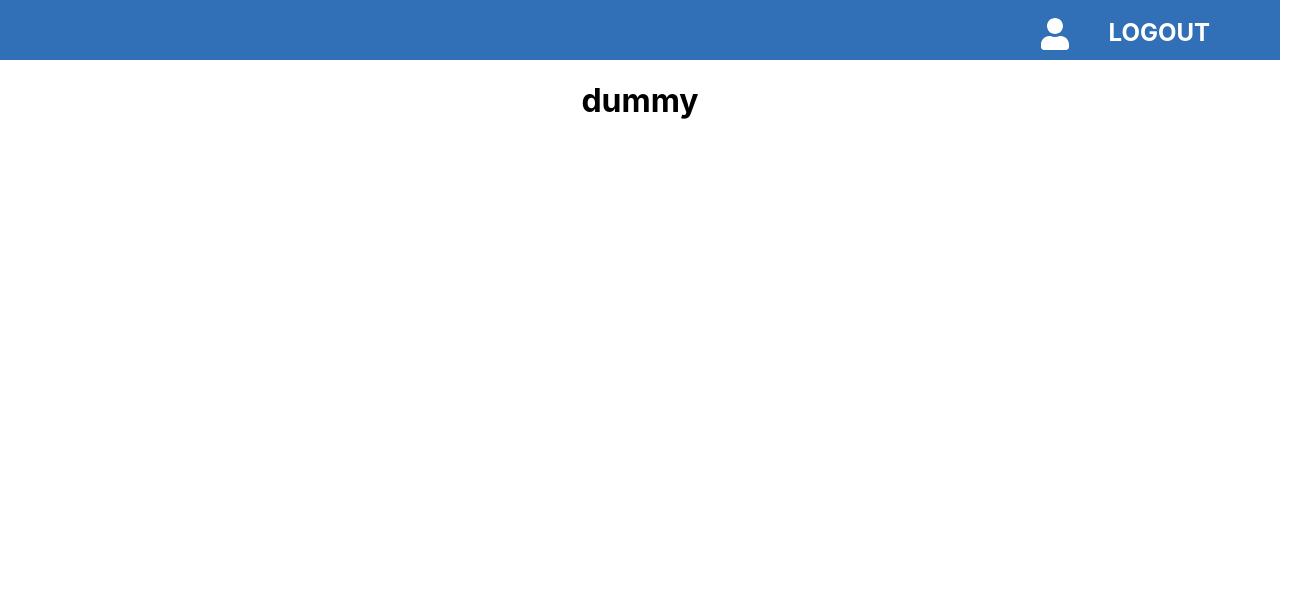
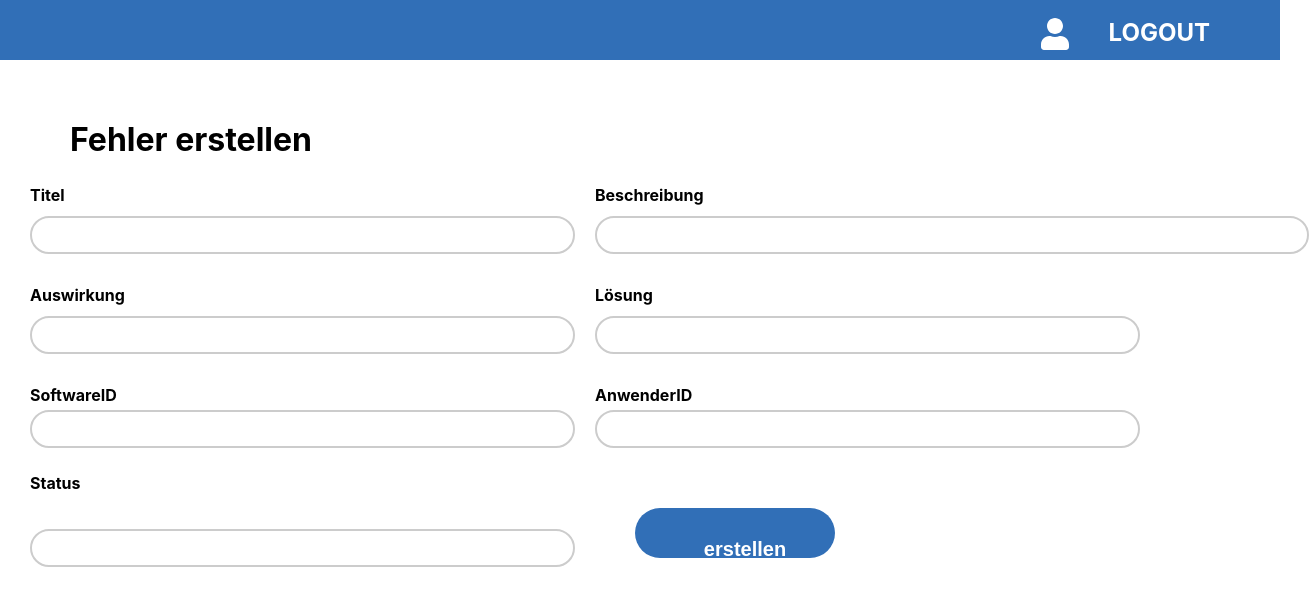
Before and after one commit to HuSchKa2020/Studienarbeit, a React (Create React App) app in the folder client/: page /fehler/erstellen in a window 1280 px wide. Shown: the top 606 px of the page, 1309 px wide, since content can reach past the window. Built offline with nearby package versions, Linux system fonts and the light colour scheme; no server answers.

Commit message:
FehlerErstellen

```diff
--- a/client/src/App.js
+++ b/client/src/App.js
@@ -13,6 +13,8 @@ import Login from "./components/Login";
 import Fehlertabelle from "./components/Fehlertabelle";
 import Fehlersuche from "./components/Fehlersuche";
 import Fehler from "./components/EinzelnerFehler";
+import FehlerErstellen from "./components/FehlerErstellen";
+
 
 function App() {
   return (
@@ -28,7 +30,7 @@ function App() {
           <Toolbar />
           <PrivateRoute exact path="/" component={dummy} />
           <PrivateRoute exact path="/fehler" component={Fehlersuche} />
-          <PrivateRoute exact path="/fehler/erstellen" component={dummy} />
+          <PrivateRoute exact path="/fehler/erstellen" component={FehlerErstellen} />
           <PrivateRoute exact path="/analyse" component={dummy} />
           <PrivateRoute exact path="/fehler/ansicht/:id" component={Fehler} />
         </>
--- /dev/null
+++ b/client/src/components/FehlerErstellen.css
@@ -0,0 +1,68 @@
+.ErstellContainer{
+  margin: 10px 20px;
+  width: 1130px;
+  display: grid;
+  grid-template-columns: 50% 50%;
+  grid-template-rows: 100px 100px 100px auto;
+}
+select {
+  /* ... */
+  box-shadow: 2px 2px 5px 1px rgba(0,0,0,0.3);
+  border-radius: 3px;
+}
+
+#Ueberschrift{
+
+  grid-column-start: 1;
+  grid-row-start: 1;
+  text-align: left;
+  margin: 10px 50px
+}
+
+#TitelContainer{
+
+  grid-column-start: 1;
+  grid-row-start: 2;
+}
+
+#BeschreibungContainer{
+
+  grid-column-start: 2;
+  grid-row-start: 2;
+}
+
+#AuswirkungContainer{
+
+  grid-column-start: 1;
+  grid-row-start: 3;
+}
+
+#LoesungContainer{
+
+  grid-column-start: 2;
+  grid-row-start: 3;
+}
+
+#StatusContainer{
+
+  grid-column-start: 1;
+  grid-row-start: 5;
+}
+
+#SoftwareidContainer{
+  grid-column-start: 1;
+  grid-row-start: 4;
+}
+
+#AnwenderidContainer{
+  grid-column-start: 2;
+  grid-row-start: 4;
+}
+
+#btnFehlerErstellen{
+  width: 200px;
+  height: 50px;
+  grid-column-start: 2;
+  grid-row-start: 5;
+  margin: 50px 50px ;
+}
--- /dev/null
+++ b/client/src/components/FehlerErstellen.js
@@ -0,0 +1,206 @@
+import axios from "axios";
+import React, { useState } from "react";
+import { URL_POST_FEHLERERSTELLEN } from "../constants";
+import "./FehlerErstellen.css";
+
+const Fehlererstellen = () => {
+  const [titel, setTitel] = useState("");
+  const [beschreibung, setBeschreibung] = useState("");
+  const [lösung, setLösung] = useState("");
+  const [auswirkung, setAuswirkung] = useState("");
+  const [status, setStatus] = useState("");
+  const [softwareid, setSoftwareid] = useState();
+  const [anwenderid, setAnwenderid] = useState("");
+
+  const handleSubmit = (e) => {
+
+    e.preventDefault();
+
+    console.log("Hello");
+
+    console.log(softwareid)
+    axios({
+      method: "POST",
+      data: {
+        titel: titel,
+        beschreibung: beschreibung,
+        lösung: lösung,
+        auswirkung: auswirkung,
+        status: status,
+        softwareid: softwareid,
+        anwenderid: anwenderid,
+      },
+      withCredentials: true,
+      url: URL_POST_FEHLERERSTELLEN,
+    }).then((res) => {
+      console.log(res);
+      const data = res.data;
+      if(data.success === true) {
+        //erstellen eines Fehlers erfolgreich
+        console.log(data.message);
+      }else{
+        //eintrag konnte nicht erstellt werden
+        console.log(data.message);
+      }
+    });
+  };
+
+  return (
+    <div className="ErstellContainer">
+      <h1 id="ueberschrift">Fehler erstellen</h1>
+
+      <div className="field" id="TitelContainer">
+        <label>Titel</label>
+        <input
+          className="inputField"
+          type="text"
+          id="titel"
+          name="titel"
+          value={titel}
+          onChange={(e) => setTitel(e.target.value)}
+        />
+      </div>
+
+      <div className="field" id="BeschreibungContainer">
+        <label>Beschreibung</label>
+        <input
+          className="inputField"
+          type="text"
+          id="beschreibung"
+          name="beschreibung"
+          value={beschreibung}
+          onChange={(e) => setBeschreibung(e.target.value)}
+        />
+      </div>
+
+      <div className="field" id="LoesungContainer">
+        <label>Lösung</label>
+        <input
+          className="inputField"
+          type="text"
+          id="lösung"
+          name="lösung"
+          value={lösung}
+          onChange={(e) => setLösung(e.target.value)}
+        />
+      </div>
+
+      <div className="field" id="AuswirkungContainer">
+        <label>Auswirkung</label>
+        <input
+          className="inputField"
+          type="text"
+          id="auswirkung"
+          name="auswirkung"
+          value={auswirkung}
+          onChange={(e) => setAuswirkung(e.target.value)}
+        />
+      </div>
+
+
+      <div className="field" id="StatusContainer">
+        <label>Status</label>
+        <input
+          className="inputField"
+          type="text"
+          id="status"
+          name="status"
+          value={status}
+          onChange={(e) => setStatus(e.target.value)}
+        />
+      </div>
+
+      <div className="field" id="SoftwareidContainer">
+        <label>SoftwareID</label>
+        <input
+          className="inputField"
+          type="number"
+          id="softwareid"
+          name="softwareid"
+          min="1"
+          max="10"
+          step="1"
+          value={softwareid}
+          onChange={(e) => setSoftwareid(e.target.value)}
+
+        />
+      </div>
+
+      <div className="field" id="AnwenderidContainer">
+        <label>AnwenderID</label>
+        <input
+          className="inputField"
+          type="number"
+          id="anwenderid"
+          name="anwenderid"
+          min="1"
+          max="10"
+          step="1"
+          value={anwenderid}
+          onChange={(e) => setAnwenderid(e.target.value)}
+        />
+      </div>
+
+
+      <button
+        className="btn neutral"
+        id="btnFehlerErstellen"
+        type="submit"
+        onClick={handleSubmit}
+        >
+          <p className="text">erstellen</p>
+        </button>
+    </div>
+  );
+}
+
+export default Fehlererstellen;
+
+//ToDo Ticket Nr.
+
+/*
+       <div className="dropdown-content" id="StatusDropdown">
+          <select id="Statusdropdown-list"  style={{width: '300px'}}
+          >
+            <option value="behoben">behoben</option>
+            <option value="nicht behoben">nicht behoben</option>
+            <input
+            type="text"
+            value={status}
+            onChange={(e) => setStatus(e.target.value)}
+            />
+            </select>
+        </div>
+
+
+
+        <div className="dropdown-content" id="SoftwareidDropdown">
+          <select style={{width: '300px'}}>
+            <option value="1">Sap</option>
+            <option value="2">Oracle</option>
+            <option value="3">Office365</option>
+            <option value="4">Exchange</option>
+            <input
+            type="number"
+            value={softwareid}
+            onChange={(e) => setSoftwareid(e.target.value)}
+            />
+            </select>
+          </div>
+
+
+
+
+        <div className="dropdown-content" id="AnwenderidDropdown">
+          <select style={{width: '300px'}}>
+            <option value="1">1</option>
+            <option value="2">2</option>
+            <input
+            type="number"
+            value={anwenderid}
+            onChange={(e) => setAnwenderid(e.target.value)}
+          />
+            </select>
+
+        </div>
+*/
--- a/client/src/components/Fehlersuche.css
+++ b/client/src/components/Fehlersuche.css
@@ -10,8 +10,9 @@
   grid-column-start: 1;
   grid-row-start: 1;
   text-align: left;
-  margin: 10px 50px;
+  margin: 50px 50px;
 }
+
 #titelContainer {
   grid-column-start: 1;
   grid-row-start: 2;
--- a/client/src/constants.js
+++ b/client/src/constants.js
@@ -5,5 +5,7 @@ export const URL_POST_LOGIN = ROOT_URL + "/user/login";
 export const URL_GET_USER = ROOT_URL + "/user/";
 export const URL_GET_LOGOUT = ROOT_URL + "/user/logout";
 
+
 // fehler
 export const URL_GET_FEHLERSUCHE = ROOT_URL + "/fehler";
+export const URL_POST_FEHLERERSTELLEN = ROOT_URL + "/fehler";
```
Also changed, not shown: 1 other file (tests, documents, lock files or other folders).
